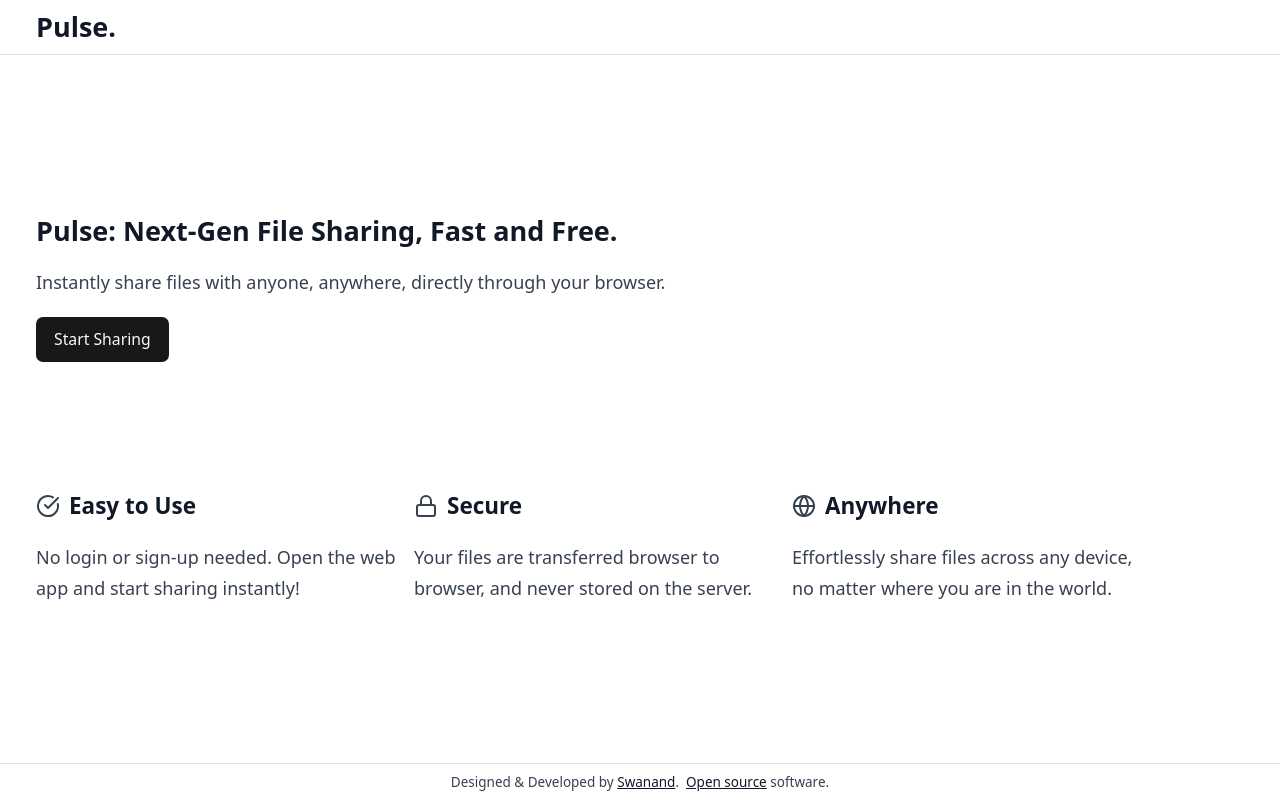
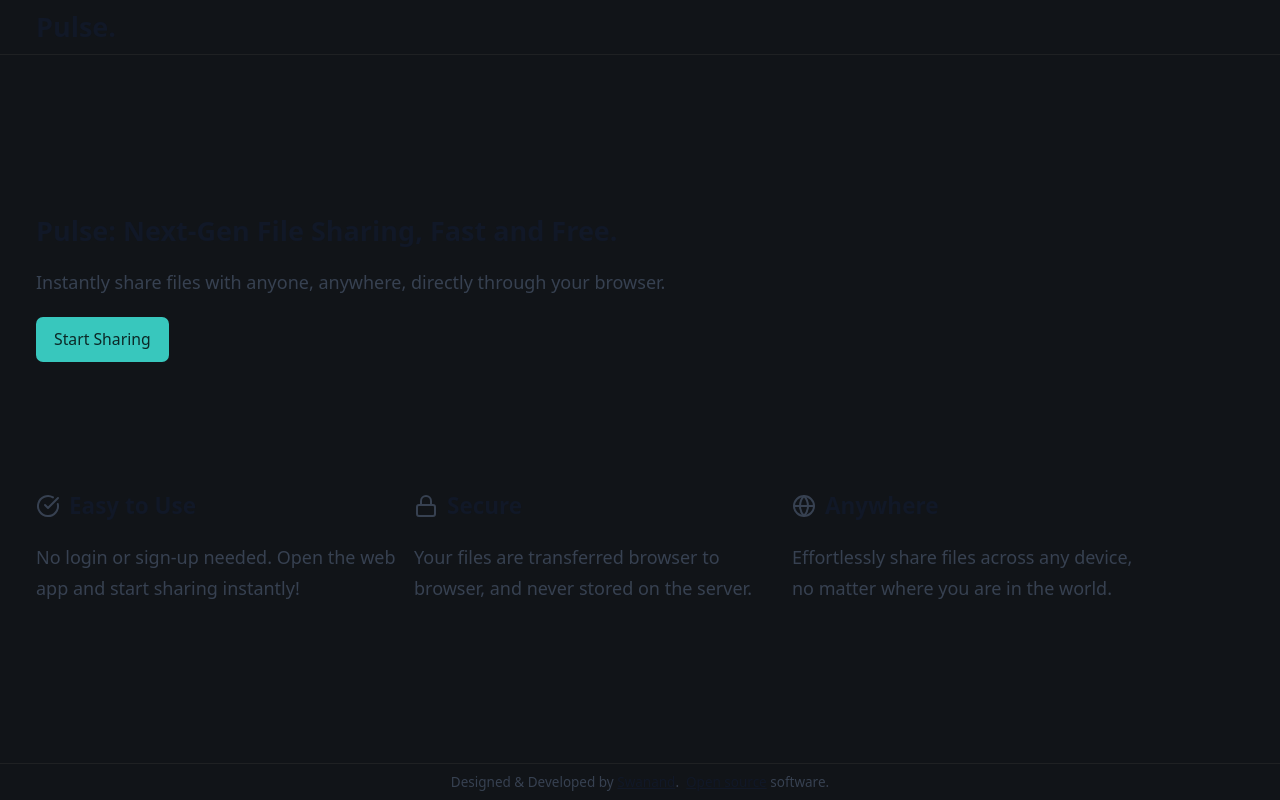
Before and after one commit to Swanand01/Pulse, a React (Create React App) app in the folder client/: page / in a window 1280 px wide. Built offline with nearby package versions, Linux system fonts and the light colour scheme.

Commit message:
Update colors

```diff
--- a/client/src/index.css
+++ b/client/src/index.css
@@ -4,58 +4,26 @@
 
 @layer base {
     :root {
-        --background: 0 0% 100%;
-        --foreground: 240 10% 3.9%;
-        --card: 0 0% 100%;
-        --card-foreground: 240 10% 3.9%;
-        --popover: 0 0% 100%;
-        --popover-foreground: 240 10% 3.9%;
-        --primary: 240 5.9% 10%;
-        --primary-foreground: 0 0% 98%;
-        --secondary: 240 4.8% 95.9%;
-        --secondary-foreground: 240 5.9% 10%;
-        --muted: 240 4.8% 95.9%;
-        --muted-foreground: 240 3.8% 46.1%;
-        --accent: 240 4.8% 95.9%;
-        --accent-foreground: 240 5.9% 10%;
-        --destructive: 0 84.2% 60.2%;
-        --destructive-foreground: 0 0% 98%;
-        --border: 240 5.9% 90%;
-        --input: 240 5.9% 90%;
-        --ring: 240 10% 3.9%;
+        --background: 214 17% 8%;
+        --foreground: 218 7% 78%;
+        --muted: 214 12% 15%;
+        --muted-foreground: 214 12% 65%;
+        --popover: 214 17% 5%;
+        --popover-foreground: 218 7% 88%;
+        --card: 214 17% 6%;
+        --card-foreground: 218 7% 83%;
+        --border: 214 7% 13%;
+        --input: 214 7% 16%;
+        --primary: 176 56% 50%;
+        --primary-foreground: 176 56% 10%;
+        --secondary: 176 30% 25%;
+        --secondary-foreground: 176 30% 85%;
+        --accent: 214 17% 23%;
+        --accent-foreground: 214 17% 83%;
+        --destructive: 4 93% 52%;
+        --destructive-foreground: 0 0% 100%;
+        --ring: 176 56% 50%;
         --radius: 0.5rem;
-        --chart-1: 12 76% 61%;
-        --chart-2: 173 58% 39%;
-        --chart-3: 197 37% 24%;
-        --chart-4: 43 74% 66%;
-        --chart-5: 27 87% 67%;
-    }
-
-    .dark {
-        --background: 240 10% 3.9%;
-        --foreground: 0 0% 98%;
-        --card: 240 10% 3.9%;
-        --card-foreground: 0 0% 98%;
-        --popover: 240 10% 3.9%;
-        --popover-foreground: 0 0% 98%;
-        --primary: 0 0% 98%;
-        --primary-foreground: 240 5.9% 10%;
-        --secondary: 240 3.7% 15.9%;
-        --secondary-foreground: 0 0% 98%;
-        --muted: 240 3.7% 15.9%;
-        --muted-foreground: 240 5% 64.9%;
-        --accent: 240 3.7% 15.9%;
-        --accent-foreground: 0 0% 98%;
-        --destructive: 0 62.8% 30.6%;
-        --destructive-foreground: 0 0% 98%;
-        --border: 240 3.7% 15.9%;
-        --input: 240 3.7% 15.9%;
-        --ring: 240 4.9% 83.9%;
-        --chart-1: 220 70% 50%;
-        --chart-2: 160 60% 45%;
-        --chart-3: 30 80% 55%;
-        --chart-4: 280 65% 60%;
-        --chart-5: 340 75% 55%;
     }
 
     * {
```
